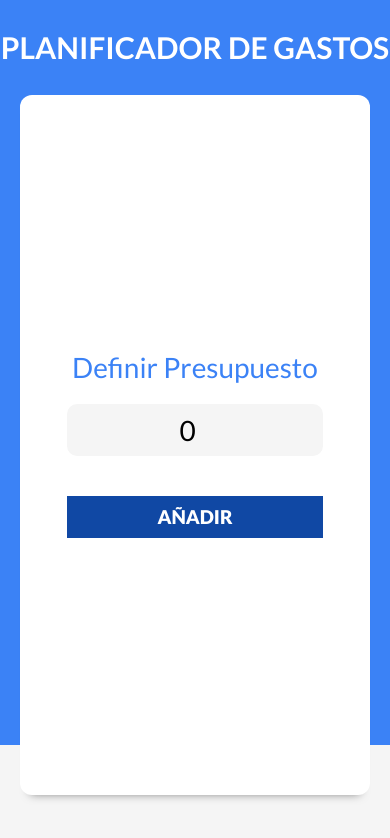
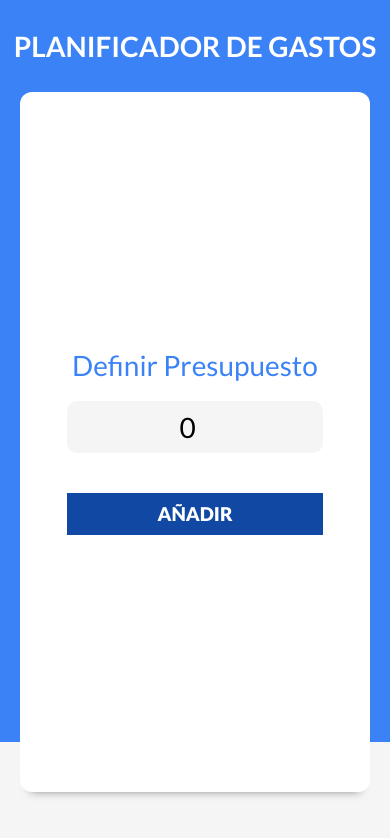
Before and after one commit to luis-ar/Tareas-React, a React (Vite) app: page / in a window 390 px wide. Shown: the top 838 px of the page. Built offline with nearby package versions, Linux system fonts and the light colour scheme.

Commit message:
cambios2

```diff
--- a/src/index.css
+++ b/src/index.css
@@ -412,7 +412,7 @@ body .modal {
     overflow-x: hidden;
   }
   .titulo-header {
-    font-size: 30px;
+    font-size: 28px;
   }
   .header-global {
     width: 100vw;
```
